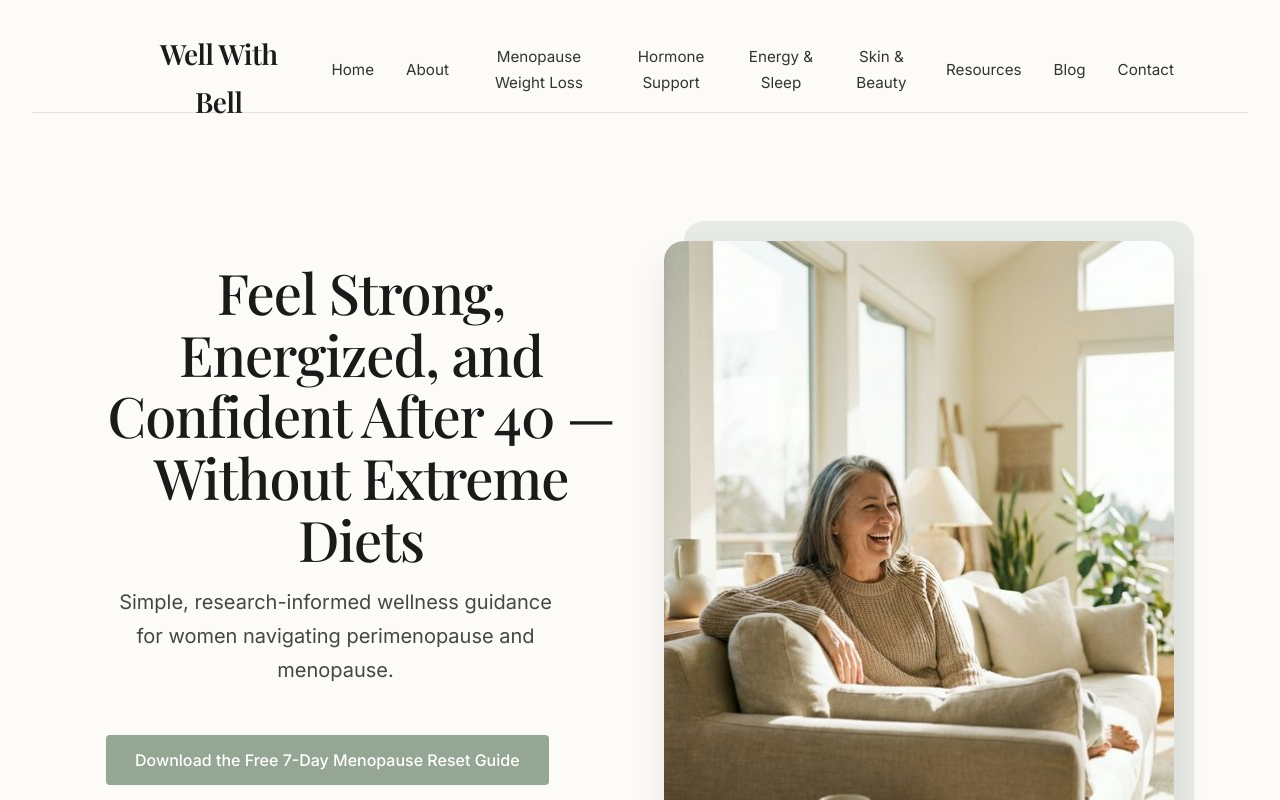
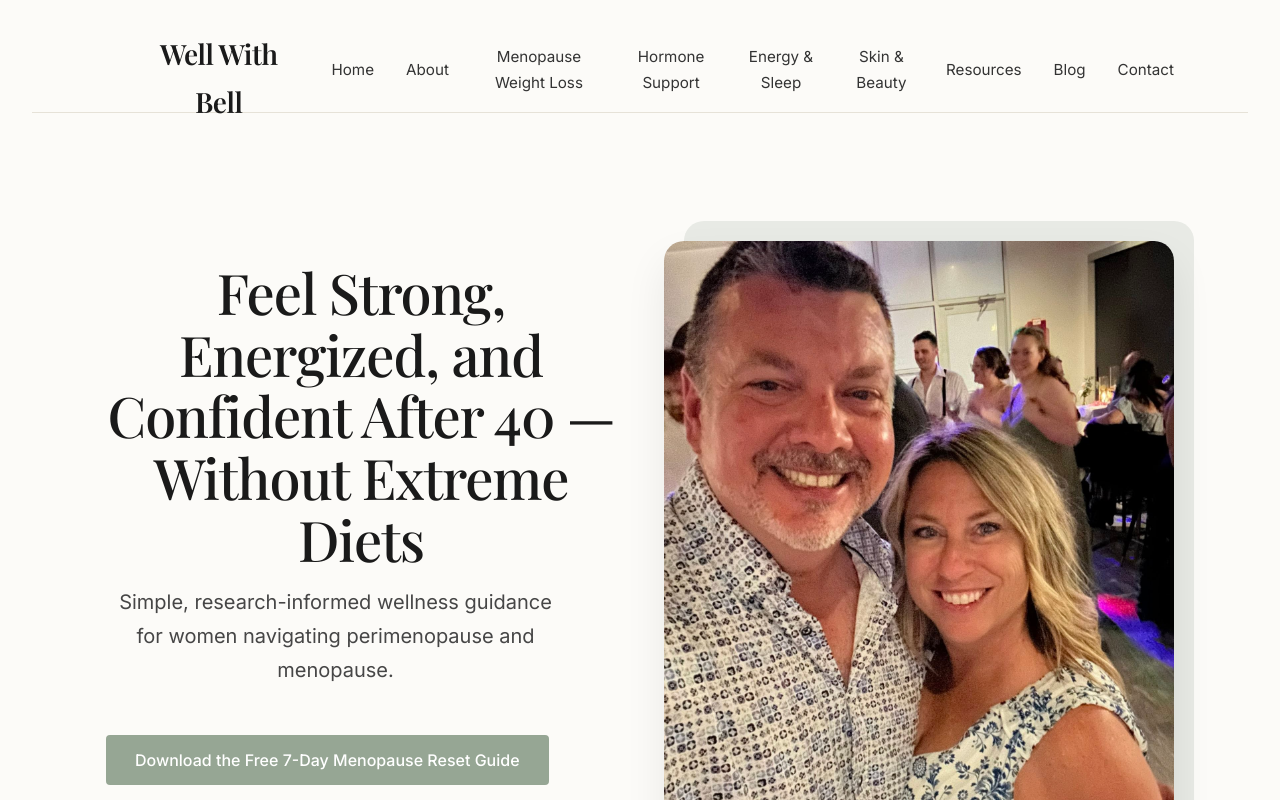
Before and after one commit to ads-ux/wellwithbell, a React (Vite) app: page / in a window 1280 px wide. Shown: the top 800 px of the page. Built offline with nearby package versions, Linux system fonts and the light colour scheme.

Commit message:
Update hero image with real photo of Lesley

```diff
--- a/src/pages/Home.jsx
+++ b/src/pages/Home.jsx
@@ -26,7 +26,7 @@ export default function Home() {
                     </div>
                     <div className="hero-image-wrapper">
                         {/* The generated image will go here */}
-                        <img src="/hero_wellness_woman.png" alt="Confident woman in her 50s" className="hero-image" />
+                        <img src="/hero-lesley.jpg" alt="Lesley, founder of Well With Bell" className="hero-image" />
                     </div>
                 </div>
             </section>
```
Also changed, not shown: public/hero-lesley-alt.jpg (added), public/hero-lesley.jpg (added).
